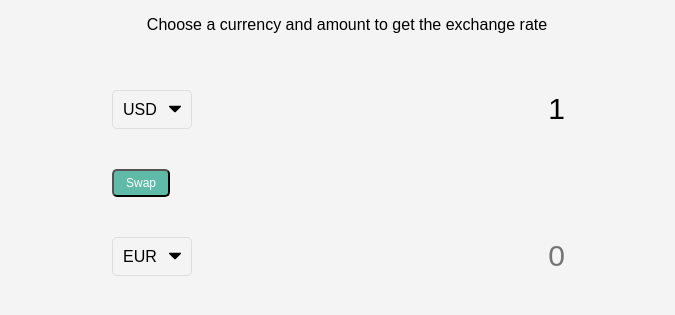
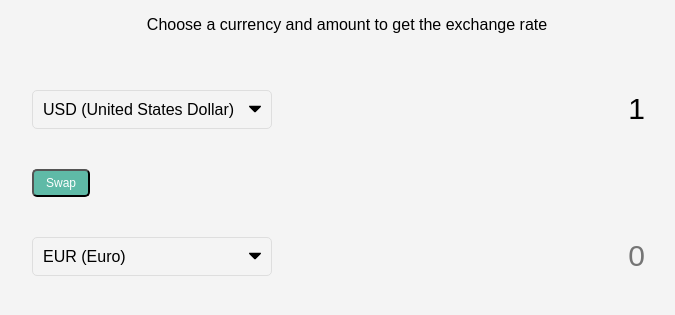
Before and after one commit to achatmajian/Exchange-Rate-Calculator, a plain HTML site: page index.html in a window 1280 px wide. Shown: the part 357-672 px from the top of the page, without its empty margins (293-968 px from the left). Drawn offline with Linux system fonts and the light colour scheme; no server answers.

Commit message:
added currency full names

```diff
--- a/index.html
+++ b/index.html
@@ -15,60 +15,60 @@
     <div class="comtainer">
         <div class="currency">
             <select id="currency-one">
-                <option value="AED">AED</option>
-                <option value="ARS">ARS</option>
-                <option value="AUD">AUD</option>
-                <option value="BGN">BGN</option>
-                <option value="BRL">BRL</option>
-                <option value="BSD">BSD</option>
-                <option value="CAD">CAD</option>
-                <option value="CHF">CHF</option>
-                <option value="CLP">CLP</option>
-                <option value="CNY">CNY</option>
-                <option value="COP">COP</option>
-                <option value="CZK">CZK</option>
-                <option value="DKK">DKK</option>
-                <option value="DOP">DOP</option>
-                <option value="EGP">EGP</option>
-                <option value="EUR">EUR</option>
-                <option value="FJD">FJD</option>
-                <option value="GBP">GBP</option>
-                <option value="GTQ">GTQ</option>
-                <option value="HKD">HKD</option>
-                <option value="HRK">HRK</option>
-                <option value="HUF">HUF</option>
-                <option value="IDR">IDR</option>
-                <option value="ILS">ILS</option>
-                <option value="INR">INR</option>
-                <option value="ISK">ISK</option>
-                <option value="JPY">JPY</option>
-                <option value="KRW">KRW</option>
-                <option value="KZT">KZT</option>
-                <option value="MXN">MXN</option>
-                <option value="MYR">MYR</option>
-                <option value="NOK">NOK</option>
-                <option value="NZD">NZD</option>
-                <option value="PAB">PAB</option>
-                <option value="PEN">PEN</option>
-                <option value="PHP">PHP</option>
-                <option value="PKR">PKR</option>
-                <option value="PLN">PLN</option>
-                <option value="PYG">PYG</option>
-                <option value="RON">RON</option>
-                <option value="RUB">RUB</option>
-                <option value="SAR">SAR</option>
-                <option value="SEK">SEK</option>
-                <option value="SGD">SGD</option>
-                <option value="THB">THB</option>
-                <option value="TRY">TRY</option>
-                <option value="TWD">TWD</option>
-                <option value="UAH">UAH</option>
-                <option value="USD" selected>USD</option>
-                <option value="UYU">UYU</option>
-                <option value="VND">VND</option>
-                <option value="ZAR">ZAR</option>
+                <option value="AED">AED (UAE Dirham)</option>
+                <option value="ARS">ARS (Argentine Peso)</option>
+                <option value="AUD">AUD (Australian Dollar)</option>
+                <option value="BGN">BGN (Bulgarian Lev)</option>
+                <option value="BRL">BRL (Brazilian Real)</option>
+                <option value="BSD">BSD (Bahamian Dollar)</option>
+                <option value="CAD">CAD (Canadian Dollar)</option>
+                <option value="CHF">CHF (Swiss Franc)</option>
+                <option value="CLP">CLP (Chilean Peso)</option>
+                <option value="CNY">CNY (Chinese Yuan)</option>
+                <option value="COP">COP (Colombian Peso)</option>
+                <option value="CZK">CZK (Czech Koruna)</option>
+                <option value="DKK">DKK (Danish Krone)</option>
+                <option value="DOP">DOP (Dominican Peso)</option>
+                <option value="EGP">EGP (Egyptian Pound)</option>
+                <option value="EUR">EUR (Euro)</option>
+                <option value="FJD">FJD (Fijian Dollar)</option>
+                <option value="GBP">GBP (British Pound)</option>
+                <option value="GTQ">GTQ (Guatemalan Quetzal)</option>
+                <option value="HKD">HKD (Hong Kong Dollar)</option>
+                <option value="HRK">HRK (Croatian Kuna)</option>
+                <option value="HUF">HUF (Hungarian Forint)</option>
+                <option value="IDR">IDR (Indonesian Rupiah)</option>
+                <option value="ILS">ILS (Israeli New Shekel)</option>
+                <option value="INR">INR (Indian Rupee)</option>
+                <option value="ISK">ISK Icelandic Króna</option>
+                <option value="JPY">JPY (Japanese Yen)</option>
+                <option value="KRW">KRW (South Korean Won)</option>
+                <option value="KZT">KZT (Kazakhstani Tenge)</option>
+                <option value="MXN">MXN (Mexican Peso)</option>
+                <option value="MYR">MYR (Malaysian Ringgit)</option>
+                <option value="NOK">NOK (Norwegian Krone)</option>
+                <option value="NZD">NZD (New Zealand Dollar)</option>
+                <option value="PAB">PAB (Panamanian Balboa)</option>
+                <option value="PEN">PEN (Peruvian Sol) </option>
+                <option value="PHP">PHP (Phillipine Peso)</option>
+                <option value="PKR">PKR (Pakistani Rupee)</option>
+                <option value="PLN">PLN (Polish Złoty)</option>
+                <option value="PYG">PYG (Paraguayan Guaraní)</option>
+                <option value="RON">RON (Romanian Leu)</option>
+                <option value="RUB">RUB (Russian Ruble)</option>
+                <option value="SAR">SAR (Saudi Riyal)</option>
+                <option value="SEK">SEK (Swedish Krona)</option>
+                <option value="SGD">SGD (Singapore Dollar)</option>
+                <option value="THB">THB (Thai Baht)</option>
+                <option value="TRY">TRY (Turkish Lira)</option>
+                <option value="TWD">TWD (New Taiwan Dollar)</option>
+                <option value="UAH">UAH (Ukrainian Hryvnia)</option>
+                <option value="USD" selected>USD (United States Dollar)</option>
+                <option value="UYU">UYU (Uruguayan Peso)</option>
+                <option value="VND">VND (Vietnamese Dồng)</option>
+                <option value="ZAR">ZAR (South African Rand)</option>
             </select>
-            <input type="number" id="amount-one" placeholder="0" value="1">
+            <input type="number" id="amount-one" placeholder="1" value="1">
         </div>
 
         <div class="swap-rate-container">
@@ -80,58 +80,58 @@
 
         <div class="currency">
             <select id="currency-two">
-                <option value="AED">AED</option>
-                <option value="ARS">ARS</option>
-                <option value="AUD">AUD</option>
-                <option value="BGN">BGN</option>
-                <option value="BRL">BRL</option>
-                <option value="BSD">BSD</option>
-                <option value="CAD">CAD</option>
-                <option value="CHF">CHF</option>
-                <option value="CLP">CLP</option>
-                <option value="CNY">CNY</option>
-                <option value="COP">COP</option>
-                <option value="CZK">CZK</option>
-                <option value="DKK">DKK</option>
-                <option value="DOP">DOP</option>
-                <option value="EGP">EGP</option>
-                <option value="EUR" selected>EUR</option>
-                <option value="FJD">FJD</option>
-                <option value="GBP">GBP</option>
-                <option value="GTQ">GTQ</option>
-                <option value="HKD">HKD</option>
-                <option value="HRK">HRK</option>
-                <option value="HUF">HUF</option>
-                <option value="IDR">IDR</option>
-                <option value="ILS">ILS</option>
-                <option value="INR">INR</option>
-                <option value="ISK">ISK</option>
-                <option value="JPY">JPY</option>
-                <option value="KRW">KRW</option>
-                <option value="KZT">KZT</option>
-                <option value="MXN">MXN</option>
-                <option value="MYR">MYR</option>
-                <option value="NOK">NOK</option>
-                <option value="NZD">NZD</option>
-                <option value="PAB">PAB</option>
-                <option value="PEN">PEN</option>
-                <option value="PHP">PHP</option>
-                <option value="PKR">PKR</option>
-                <option value="PLN">PLN</option>
-                <option value="PYG">PYG</option>
-                <option value="RON">RON</option>
-                <option value="RUB">RUB</option>
-                <option value="SAR">SAR</option>
-                <option value="SEK">SEK</option>
-                <option value="SGD">SGD</option>
-                <option value="THB">THB</option>
-                <option value="TRY">TRY</option>
-                <option value="TWD">TWD</option>
-                <option value="UAH">UAH</option>
-                <option value="USD">USD</option>
-                <option value="UYU">UYU</option>
-                <option value="VND">VND</option>
-                <option value="ZAR">ZAR</option>
+                <option value="AED">AED (UAE Dirham)</option>
+                <option value="ARS">ARS (Argentine Peso)</option>
+                <option value="AUD">AUD (Australian Dollar)</option>
+                <option value="BGN">BGN (Bulgarian Lev)</option>
+                <option value="BRL">BRL (Brazilian Real)</option>
+                <option value="BSD">BSD (Bahamian Dollar)</option>
+                <option value="CAD">CAD (Canadian Dollar)</option>
+                <option value="CHF">CHF (Swiss Franc)</option>
+                <option value="CLP">CLP (Chilean Peso)</option>
+                <option value="CNY">CNY (Chinese Yuan)</option>
+                <option value="COP">COP (Colombian Peso)</option>
+                <option value="CZK">CZK (Czech Koruna)</option>
+                <option value="DKK">DKK (Danish Krone)</option>
+                <option value="DOP">DOP (Dominican Peso)</option>
+                <option value="EGP">EGP (Egyptian Pound)</option>
+                <option value="EUR" selected>EUR (Euro)</option>
+                <option value="FJD">FJD (Fijian Dollar)</option>
+                <option value="GBP">GBP (British Pound)</option>
+                <option value="GTQ">GTQ (Guatemalan Quetzal)</option>
+                <option value="HKD">HKD (Hong Kong Dollar)</option>
+                <option value="HRK">HRK (Croatian Kuna)</option>
+                <option value="HUF">HUF (Hungarian Forint)</option>
+                <option value="IDR">IDR (Indonesian Rupiah)</option>
+                <option value="ILS">ILS (Israeli New Shekel)</option>
+                <option value="INR">INR (Indian Rupee)</option>
+                <option value="ISK">ISK Icelandic Króna</option>
+                <option value="JPY">JPY (Japanese Yen)</option>
+                <option value="KRW">KRW (South Korean Won)</option>
+                <option value="KZT">KZT (Kazakhstani Tenge)</option>
+                <option value="MXN">MXN (Mexican Peso)</option>
+                <option value="MYR">MYR (Malaysian Ringgit)</option>
+                <option value="NOK">NOK (Norwegian Krone)</option>
+                <option value="NZD">NZD (New Zealand Dollar)</option>
+                <option value="PAB">PAB (Panamanian Balboa)</option>
+                <option value="PEN">PEN (Peruvian Sol) </option>
+                <option value="PHP">PHP (Phillipine Peso)</option>
+                <option value="PKR">PKR (Pakistani Rupee)</option>
+                <option value="PLN">PLN (Polish Złoty)</option>
+                <option value="PYG">PYG (Paraguayan Guaraní)</option>
+                <option value="RON">RON (Romanian Leu)</option>
+                <option value="RUB">RUB (Russian Ruble)</option>
+                <option value="SAR">SAR (Saudi Riyal)</option>
+                <option value="SEK">SEK (Swedish Krona)</option>
+                <option value="SGD">SGD (Singapore Dollar)</option>
+                <option value="THB">THB (Thai Baht)</option>
+                <option value="TRY">TRY (Turkish Lira)</option>
+                <option value="TWD">TWD (New Taiwan Dollar)</option>
+                <option value="UAH">UAH (Ukrainian Hryvnia)</option>
+                <option value="USD">USD (United States Dollar)</option>
+                <option value="UYU">UYU (Uruguayan Peso)</option>
+                <option value="VND">VND (Vietnamese Dồng)</option>
+                <option value="ZAR">ZAR (South African Rand)</option>
             </select>
             <input type="number" id="amount-two" placeholder="0">
         </div>
```
Also changed, not shown: 1 other file.
